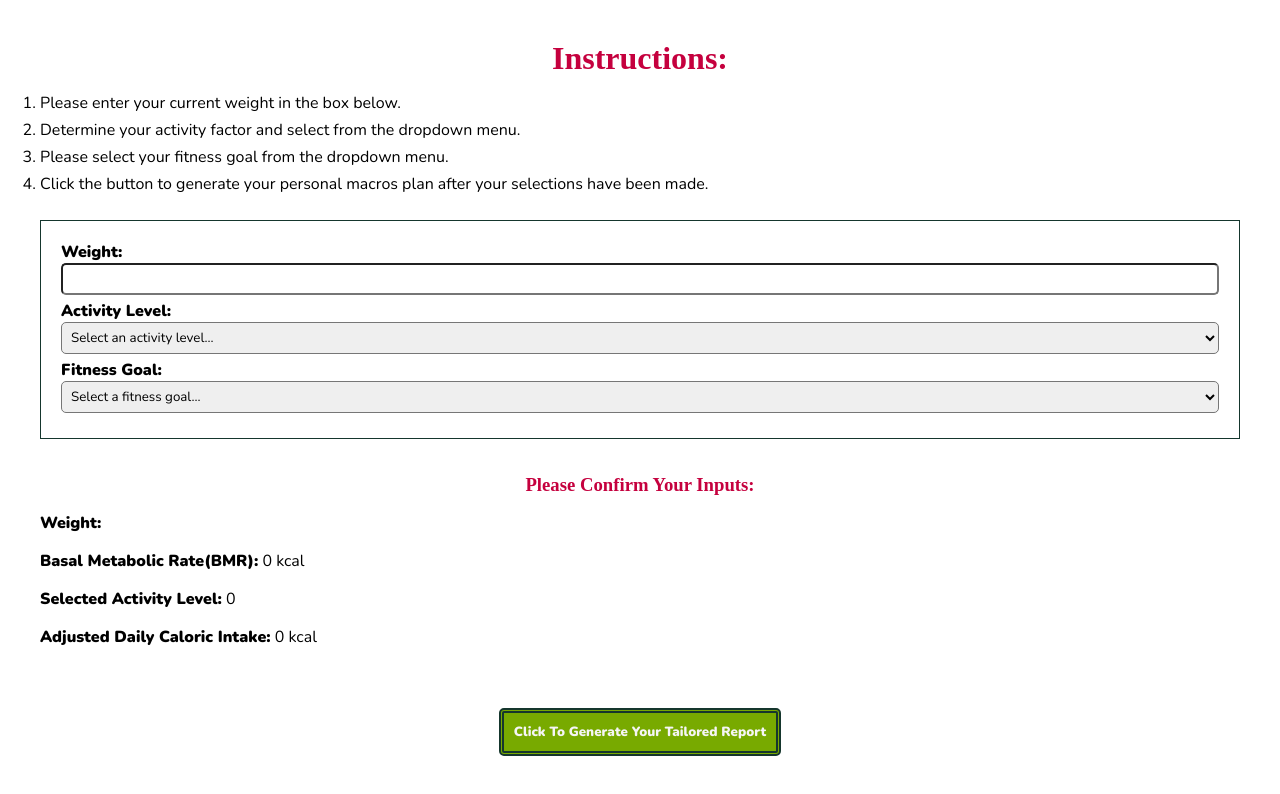
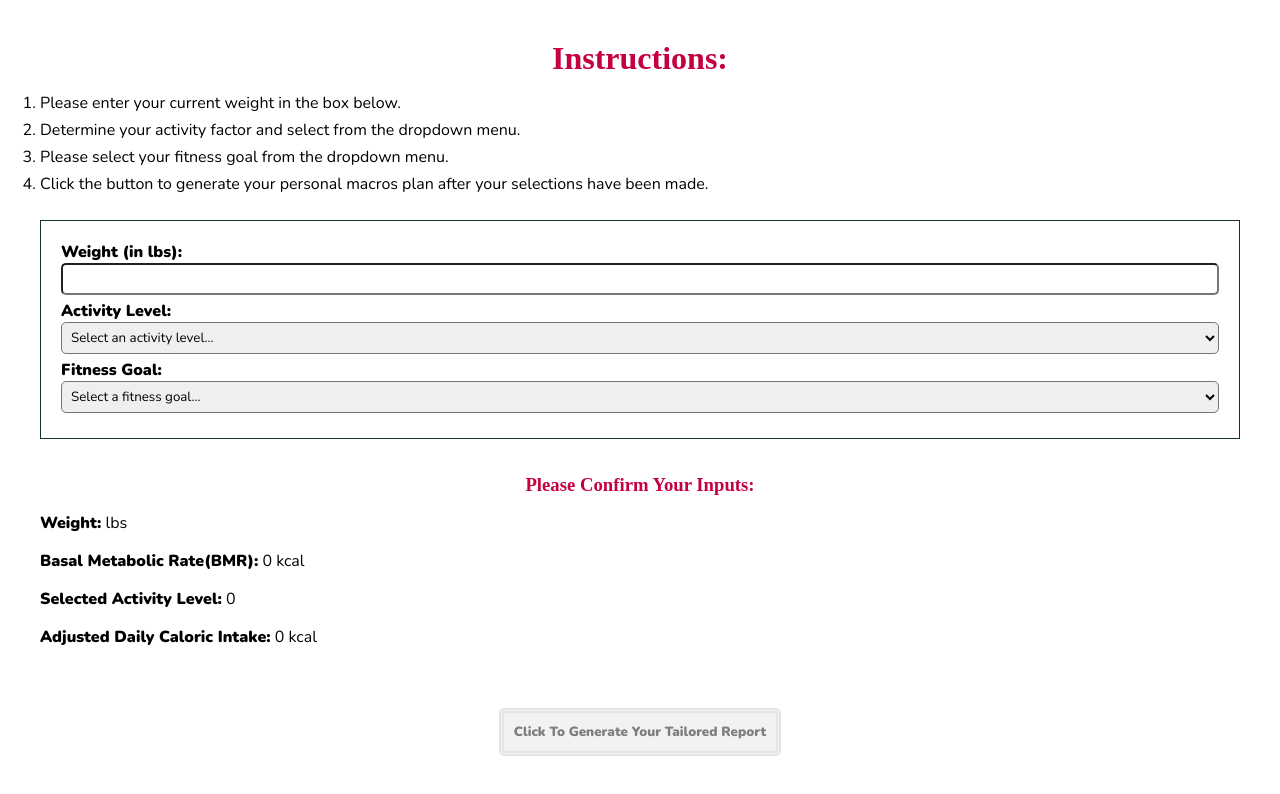
Before and after one commit to TheoBreaux/nutri-goal-tracker, a React (Vite) app: page /dailycaloriecalculator in a window 1280 px wide. Shown: the top 794 px of the page. Built offline with nearby package versions, Linux system fonts and the light colour scheme; a web font is replaced by a local one.

Commit message:
completed

```diff
--- a/src/App.css
+++ b/src/App.css
@@ -35,7 +35,8 @@
   background-color: var(--tertiary-color);
 }
 
-.button {
+.button,
+.disabled-btn {
   font-weight: bold;
   display: block;
   margin: 0 auto;
@@ -52,6 +53,14 @@
   background-color: var(--secondary-color);
   color: var(--tertiary-color);
   border: 5px double whitesmoke;
+}
+
+.disabled-btn {
+  opacity: 0.5;
+  cursor: not-allowed;
+  background-color: #e6e6e6;
+  color: black;
+  border: 5px double #ccc;
 }
 
 .input {
--- a/src/components/DailyCalorieCalculator.jsx
+++ b/src/components/DailyCalorieCalculator.jsx
@@ -1,4 +1,4 @@
-import { useEffect } from "react";
+import { useEffect, useState } from "react";
 import { useDispatch, useSelector } from "react-redux";
 import { Link } from "react-router-dom";
 import {
@@ -11,6 +11,7 @@ import {
 } from "../features/nutritionFactsSlice";
 
 const DailyCalorieCalculator = () => {
+  const [validSubmission, setValidSubmission] = useState(false);
   const weight = useSelector((state) => state.nutrition.weight);
   const activity = useSelector((state) => state.nutrition.activity);
   const totalCalories = useSelector((state) => state.nutrition.totalCalories);
@@ -37,8 +38,12 @@ const DailyCalorieCalculator = () => {
   const onFitnessGoalChange = (e) => {
     const selectedOption = e.target.options[e.target.selectedIndex];
     const goalName = selectedOption.dataset.goal;
-    dispatch(setKcalAdjustment(Number(e.target.value)));
-    dispatch(setGoal(goalName));
+
+    if (weight !== "" && activity !== "") {
+      setValidSubmission(true);
+      dispatch(setKcalAdjustment(Number(e.target.value)));
+      dispatch(setGoal(goalName));
+    }
   };
 
   useEffect(() => {
@@ -66,7 +71,7 @@ const DailyCalorieCalculator = () => {
       </div>
 
       <form className="user-input-form">
-        <label htmlFor="weight">Weight: </label>
+        <label htmlFor="weight">Weight (in lbs): </label>
         <input
           className="input"
           type="number"
@@ -122,7 +127,7 @@ const DailyCalorieCalculator = () => {
       <div className="results">
         <h3 className="title">Please Confirm Your Inputs:</h3>
         <p>
-          <span style={style}>Weight:</span> {weight}
+          <span style={style}>Weight:</span> {weight} lbs
         </p>
         <p>
           <span style={style}>Basal Metabolic Rate(BMR):</span> {weight * 10}{" "}
@@ -136,9 +141,15 @@ const DailyCalorieCalculator = () => {
           {adjustedCaloricIntake} kcal
         </p>
         <Link to="/macrosbreakdown" className="links">
-          <button className="button">
-            Click To Generate Your Tailored Report
-          </button>
+          {validSubmission ? (
+            <button className="button">
+              Click To Generate Your Tailored Report
+            </button>
+          ) : (
+            <button className="disabled-btn" disabled>
+              Click To Generate Your Tailored Report
+            </button>
+          )}
         </Link>
       </div>
     </div>
--- a/src/components/FoodEntry.jsx
+++ b/src/components/FoodEntry.jsx
@@ -3,8 +3,8 @@ import { removeFromFoodLog } from "../features/nutritionFactsSlice";
 import { Link } from "react-router-dom";
 
 const FoodEntry = () => {
+  const foodEntries = useSelector((state) => state.nutrition.foodLog);
   const dispatch = useDispatch();
-  const foodEntries = useSelector((state) => state.nutrition.foodLog);
 
   return (
     <>
@@ -27,7 +27,9 @@ const FoodEntry = () => {
         </div>
       ))}
       <Link to="/foodentryform" className="links">
-        <button style={{marginTop: "10px"}}className="button">Return to Food Entry</button>
+        <button style={{ marginTop: "10px" }} className="button">
+          Return to Food Entry
+        </button>
       </Link>
     </>
   );
--- a/src/components/FoodEntryForm.jsx
+++ b/src/components/FoodEntryForm.jsx
@@ -14,24 +14,29 @@ const FoodEntryForm = () => {
   const [enteredFoodItem, setEnteredFoodItem] = useState("");
   const [showNotification, setShowNotification] = useState(false);
   const [searchBegan, setSearchBegan] = useState(false);
+  const [validSubmission, setValidSubmission] = useState(false);
   const status = useSelector((state) => state.nutrition.status);
   const dispatch = useDispatch();
 
   useEffect(() => {
     let timer;
+    if (enteredFoodItem !== "") {
+      setValidSubmission(true);
+    }
+
     if (showNotification) {
       timer = setTimeout(() => {
         setShowNotification(false);
       }, 2000);
     }
     return () => clearTimeout(timer);
-  }, [showNotification]);
+  }, [showNotification, enteredFoodItem]);
 
   useEffect(() => {
     if (status === "idle" && searchBegan) {
-      dispatch(fetchFoodItem());
+      dispatch(fetchFoodItem(enteredFoodItem));
     }
-  }, [status, dispatch, searchBegan]);
+  }, [status, dispatch, searchBegan, enteredFoodItem]);
 
   if (status === "loading" && searchBegan) {
     return <h1>Loading...</h1>;
@@ -82,9 +87,15 @@ const FoodEntryForm = () => {
           <span style={{ fontWeight: "bold" }}>
             For example, 1 cup rice, 10 oz chickpeas, etc.
           </span>{" "}
-          <button className="button" onClick={dispatchActions}>
-            Click Here To Add
-          </button>
+          {validSubmission ? (
+            <button className="button" onClick={dispatchActions}>
+              Click Here To Add
+            </button>
+          ) : (
+            <button className="disabled-btn" onClick={dispatchActions} disabled>
+              Click Here To Add
+            </button>
+          )}
         </p>
       </form>
 
--- a/src/main.jsx
+++ b/src/main.jsx
@@ -1,7 +1,6 @@
 import React from "react";
 import ReactDOM from "react-dom/client";
 import App from "./App.jsx";
-import "./index.css";
 import { Provider } from "react-redux";
 import store from "./features/store.jsx";
 
```
Also changed, not shown: src/components/FoodLog.jsx (+0 -16 lines), src/index.css (deleted, +0 -69 lines).
